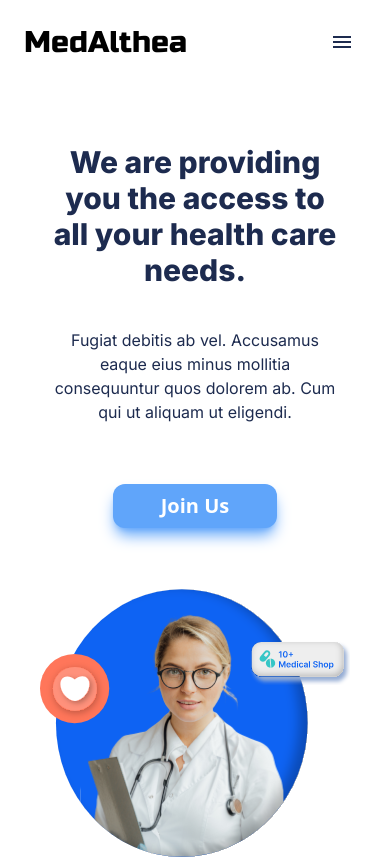
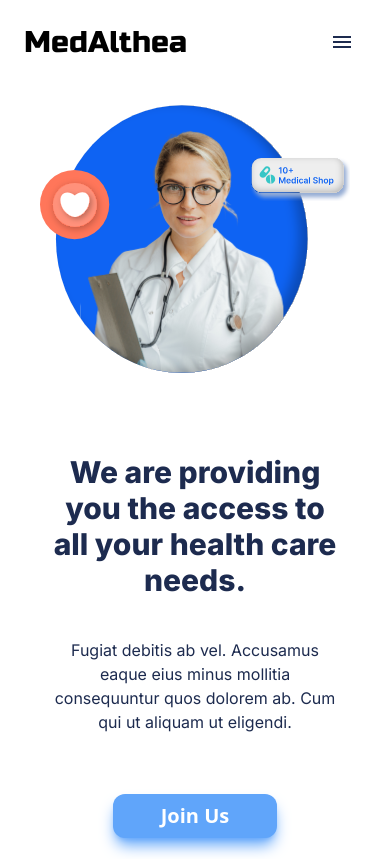
Before and after one commit to YadavGulshan/MedAlthea-Website, a Next.js app: page / in a window 390 px wide. Shown: the top 859 px of the page. Built offline with nearby package versions, Linux system fonts and the light colour scheme.

Commit message:
added a slight ui change in docter image

```diff
--- a/components/intropage/intropage.tsx
+++ b/components/intropage/intropage.tsx
@@ -5,7 +5,9 @@ const IntroPage = () => {
   return (
     <>
       <section className="my-2  mx-auto h-fit bg-white xl:max-w-6xl">
-        <div className="mx-10 flex h-full flex-col items-center justify-between xl:flex-row">
+        <div className="mx-10 flex h-full md:flex-col items-center justify-between xl:flex-row flex-col-reverse">
+
+          {/* Title and sub */}
           <div className="mx-2 mt-10 mb-0 h-full max-w-3xl text-center lg:mt-20 lg:mb-16 xl:w-2/3 xl:text-left">
             <h1 className="py-5 font-Inter text-3xl font-extrabold text-[#1D2B4F] sm:text-3xl md:text-6xl ">
               We are providing you the access to all your health care needs.
@@ -20,7 +22,7 @@ const IntroPage = () => {
               value="Join Us"
             />
           </div>
-
+          {/* Image */}
           <div className="flex items-center justify-center xl:w-1/3 ">
             <Image
               className=" mb-10 lg:w-5/12 xl:w-full"
```
